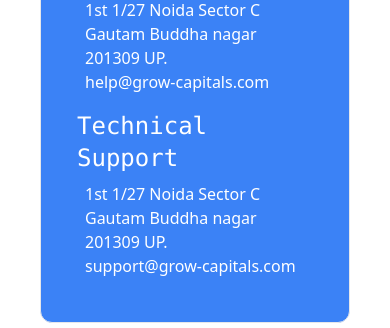
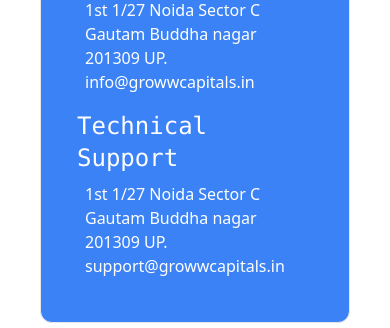
Before and after one commit to gravitonweb-IT/grow-capitals, a React (Create React App) app: page /contact in a window 390 px wide. Shown: the part 626-954 px from the top of the page. Built offline with nearby package versions, Linux system fonts and the light colour scheme.

Commit message:
popup-responsive

```diff
--- a/src/Modules/Account/WithdrawForm.jsx
+++ b/src/Modules/Account/WithdrawForm.jsx
@@ -60,7 +60,7 @@
 
   return (
     <div className={`fixed inset-0 flex items-center justify-center z-50 ${isOpen ? "" : "hidden"}`}>
-      <div className="bg-white w-1/3 p-4 rounded shadow-lg">
+      <div className="bg-white w-2/3 lg:w-1/3 md:w-1/3  p-4 rounded shadow-lg">
 
         <div className="relative">
           <button
--- a/src/Modules/Admin/AddFund.jsx
+++ b/src/Modules/Admin/AddFund.jsx
@@ -155,7 +155,7 @@
                 name="amount"
                 value={formData.price}
                 onChange={handleInputChange}
-                className=" border rounded-md py-2 px-10 w-full hover:bg-gray-100"
+                className=" border rounded-md py-2  w-full hover:bg-gray-100"
               />
             </div>
             <div className="mb-4">
@@ -171,7 +171,7 @@
                 name="loss"
                 value={formData.loss}
                 onChange={handleInputChange}
-                className=" border rounded-md py-2 px-10 w-full hover:bg-gray-100"
+                className=" border rounded-md py-2  w-full hover:bg-gray-100"
               />
             </div>
             <div className="mb-4">
@@ -187,7 +187,7 @@
                 name="profit"
                 value={formData.profit}
                 onChange={handleInputChange}
-                className=" border rounded-md py-2 px-10 w-full hover:bg-gray-100"
+                className=" border rounded-md py-2  w-full hover:bg-gray-100"
               />
             </div>
             <div className="mb-4">
@@ -203,7 +203,7 @@
                 name="userEmail"
                 value={formData.userEmail}
                 onChange={handleInputChange}
-                className=" border rounded-md py-2 px-10 w-full hover:bg-gray-100"
+                className=" border rounded-md py-2  w-full hover:bg-gray-100"
               />
             </div>
             <button
--- a/src/Modules/Main/Contact.jsx
+++ b/src/Modules/Main/Contact.jsx
@@ -231,7 +231,7 @@
               <ul className=" text-start p-2">
                 <li>1st 1/27 Noida Sector C Gautam Buddha nagar 201309 UP.</li>
 
-                <li>help@grow-capitals.com</li>
+                <li>info@growwcapitals.in</li>
 
               </ul>
 
@@ -240,7 +240,7 @@
               <ul className=" text-start p-2">
 
                 <li> 1st 1/27 Noida Sector C Gautam Buddha nagar 201309 UP.</li>
-                <li>support@grow-capitals.com</li>
+                <li>support@growwcapitals.in</li>
 
               </ul>
             </div>
--- a/src/Modules/Main/Service.jsx
+++ b/src/Modules/Main/Service.jsx
@@ -1,4 +1,5 @@
 import React from "react";
+import { Link } from "react-router-dom";
 import image1 from "../../Assests/ServicePageImages/about1.png";
 import { FontAwesomeIcon } from "@fortawesome/react-fontawesome";
 import { faUser, faUsers, faBuilding } from "@fortawesome/free-solid-svg-icons";
@@ -181,7 +182,8 @@
               </ul>
 
               <button className="mt-4 bg-blue-500  px-4 py-2 rounded-lg hover:bg-gray-300 transition-colors text-white">
-                Buy Now
+
+           Buy Now
               </button>
             </div>
           </div>
```
